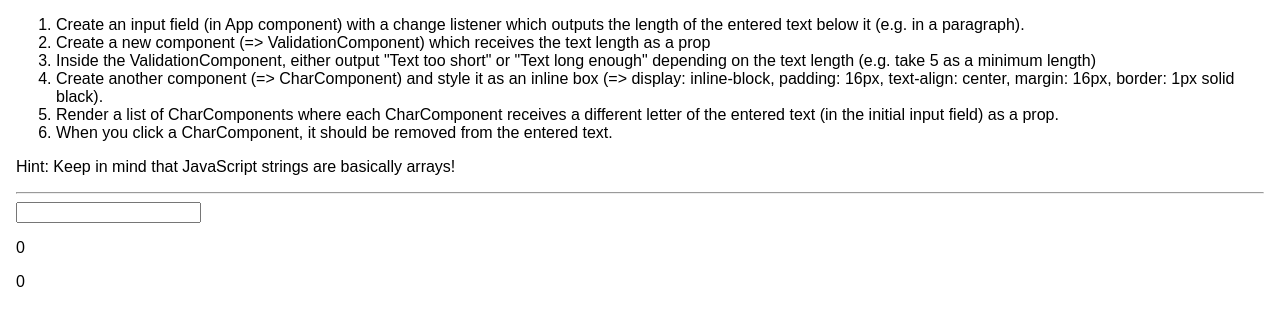
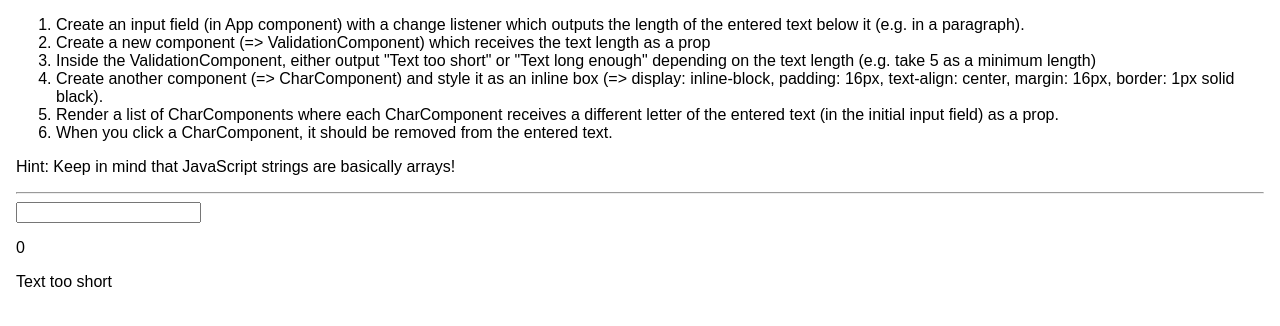
Before and after one commit to PaPa31/react-complete-guide, a React (Create React App) app: page / in a window 1280 px wide. Shown: the top 326 px of the page. Built offline with nearby package versions, Linux system fonts and the light colour scheme.

Commit message:
4.3 Add output text
	modified:   src/Validation/Validation.js

```diff
--- a/src/Validation/Validation.js
+++ b/src/Validation/Validation.js
@@ -1,9 +1,11 @@
 import React from "react";
 
 const validation = (props) => {
+  let validationMessage = "Text too short";
+  if (props.textLength > 5) validationMessage = "Text long enough";
   return (
     <div>
-      <p>{props.textLength}</p>
+      <p>{validationMessage}</p>
     </div>
   );
 };
```
